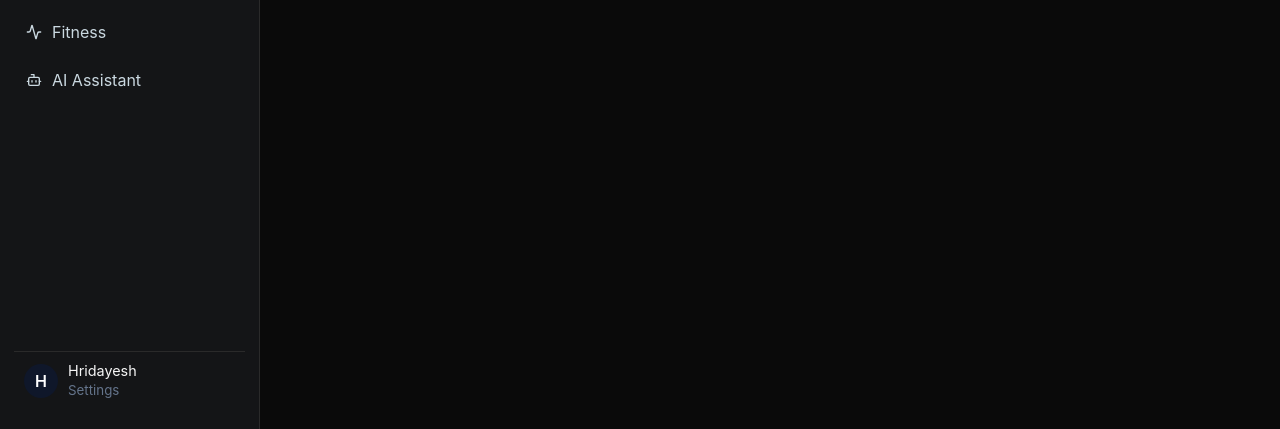
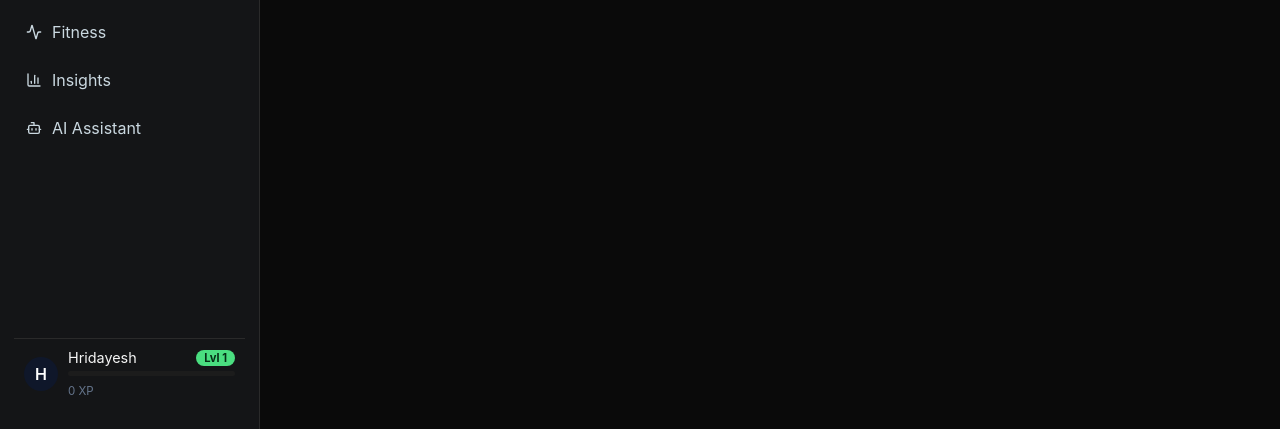
Before and after one commit to Hri-Sh/Personal-agent-assistant, a React (Vite) app: page / in a window 1280 px wide. Shown: the part 371-800 px from the top of the page. Built offline with nearby package versions, Linux system fonts and the light colour scheme; no server answers; the database is empty.

Commit message:
feat(navbar): XP system + animated level bar aggregated from activity

```diff
--- a/src/components/Navbar.css
+++ b/src/components/Navbar.css
@@ -81,6 +81,47 @@
   color: #64748b;
 }
 
+.sidebar-user-info {
+  flex: 1;
+  min-width: 0;
+}
+
+.user-name-row {
+  display: flex;
+  align-items: center;
+  justify-content: space-between;
+  gap: 8px;
+}
+
+.user-level {
+  font-size: 0.7rem;
+  font-weight: 700;
+  color: #052e16;
+  background: var(--accent);
+  border-radius: 99px;
+  padding: 1px 8px;
+  flex-shrink: 0;
+}
+
+.xp-bar {
+  margin: 5px 0 3px;
+  height: 5px;
+  background: var(--surface2);
+  border-radius: 99px;
+  overflow: hidden;
+}
+
+.xp-fill {
+  height: 5px;
+  border-radius: 99px;
+  background: linear-gradient(90deg, #4ade80, #22d3ee);
+}
+
+.xp-text {
+  color: #64748b;
+  font-size: 0.72rem;
+}
+
 @media (max-width: 900px) {
   .sidebar {
     width: 100%;
--- a/src/components/Navbar.jsx
+++ b/src/components/Navbar.jsx
@@ -1,6 +1,8 @@
+import { useState, useEffect } from 'react'
 import { Link, useLocation } from 'react-router-dom'
-import { House, CalendarDays, CheckCircle, Target, ListChecks, GitBranch, Activity, Bot } from 'lucide-react'
+import { House, CalendarDays, CheckCircle, Target, ListChecks, GitBranch, Activity, BarChart3, Bot } from 'lucide-react'
 import './Navbar.css'
+import { supabase } from '../lib/supabase'
 
 const navItems = [
   { to: '/', label: 'Home', icon: House },
@@ -10,11 +12,46 @@ const navItems = [
   { to: '/bucketlist', label: 'Bucket List', icon: ListChecks },
   { to: '/skilltree', label: 'Skill Tree', icon: GitBranch },
   { to: '/fitness', label: 'Fitness', icon: Activity },
+  { to: '/insights', label: 'Insights', icon: BarChart3 },
   { to: '/assistant', label: 'AI Assistant', icon: Bot },
 ]
 
+// XP weights per action
+const XP = { completion: 10, task: 15, skill: 50, workout: 20 }
+
+function levelFromXp(xp) {
+  const level = Math.floor(Math.sqrt(xp / 100)) + 1
+  const curBase = Math.pow(level - 1, 2) * 100
+  const nextBase = Math.pow(level, 2) * 100
+  const pct = nextBase > curBase
+    ? Math.round(((xp - curBase) / (nextBase - curBase)) * 100)
+    : 0
+  return { level, pct, toNext: nextBase - xp }
+}
+
 function Navbar() {
   const location = useLocation()
+  const [xp, setXp] = useState(0)
+
+  // Aggregate XP from across the app (self-contained — no global state)
+  useEffect(() => {
+    const head = { count: 'exact', head: true }
+    Promise.all([
+      supabase.from('habit_completions').select('*', head),
+      supabase.from('goal_tasks').select('*', head).eq('done', true),
+      supabase.from('skills').select('*', head).eq('unlocked', true),
+      supabase.from('workouts').select('*', head),
+    ]).then(([comp, tasks, skills, workouts]) => {
+      const total =
+        (comp.count ?? 0) * XP.completion +
+        (tasks.count ?? 0) * XP.task +
+        (skills.count ?? 0) * XP.skill +
+        (workouts.count ?? 0) * XP.workout
+      setXp(total)
+    }).catch(() => {})
+  }, [location.pathname]) // refresh when navigating between pages
+
+  const { level, pct } = levelFromXp(xp)
 
   return (
     <nav className="sidebar">
@@ -38,9 +75,15 @@ function Navbar() {
 
       <div className="sidebar-user">
         <div className="user-avatar">H</div>
-        <div>
-          <p>Hridayesh</p>
-          <small>Settings</small>
+        <div className="sidebar-user-info">
+          <div className="user-name-row">
+            <p>Hridayesh</p>
+            <span className="user-level">Lvl {level}</span>
+          </div>
+          <div className="xp-bar">
+            <div className="xp-fill fill-animated" style={{ width: `${pct}%` }} />
+          </div>
+          <small className="xp-text">{xp} XP</small>
         </div>
       </div>
     </nav>
```
